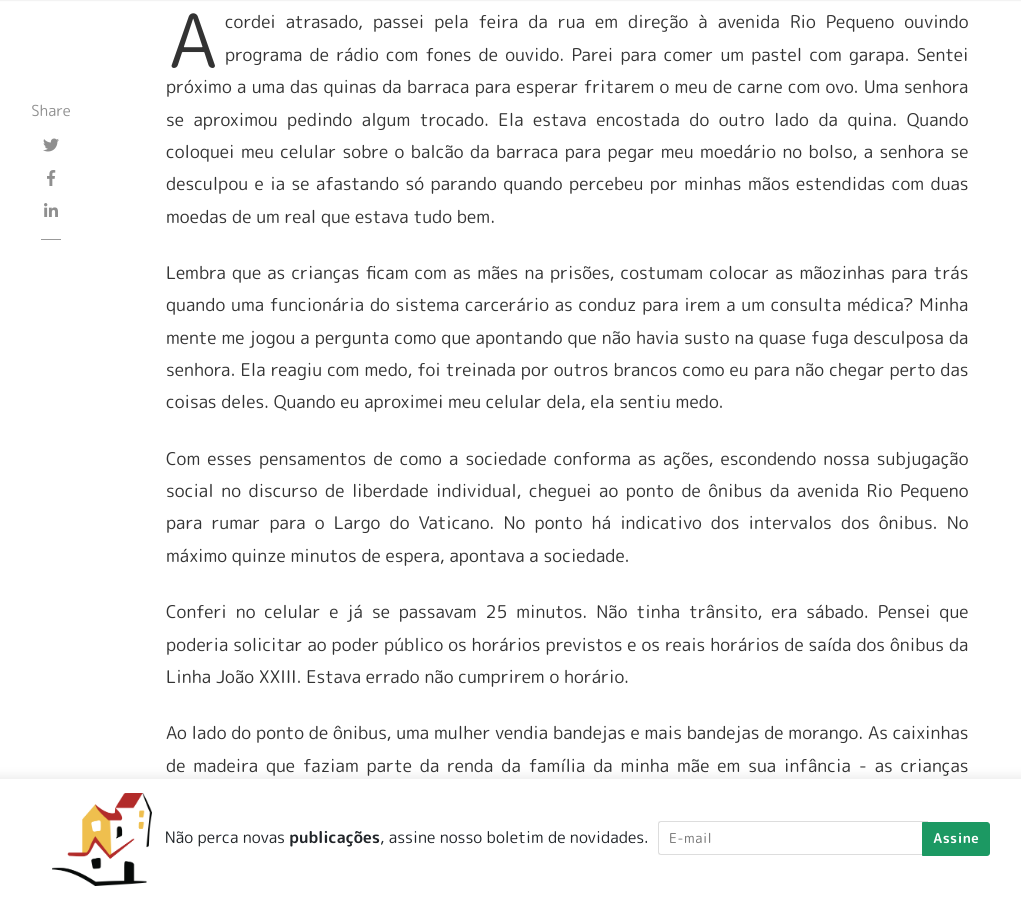
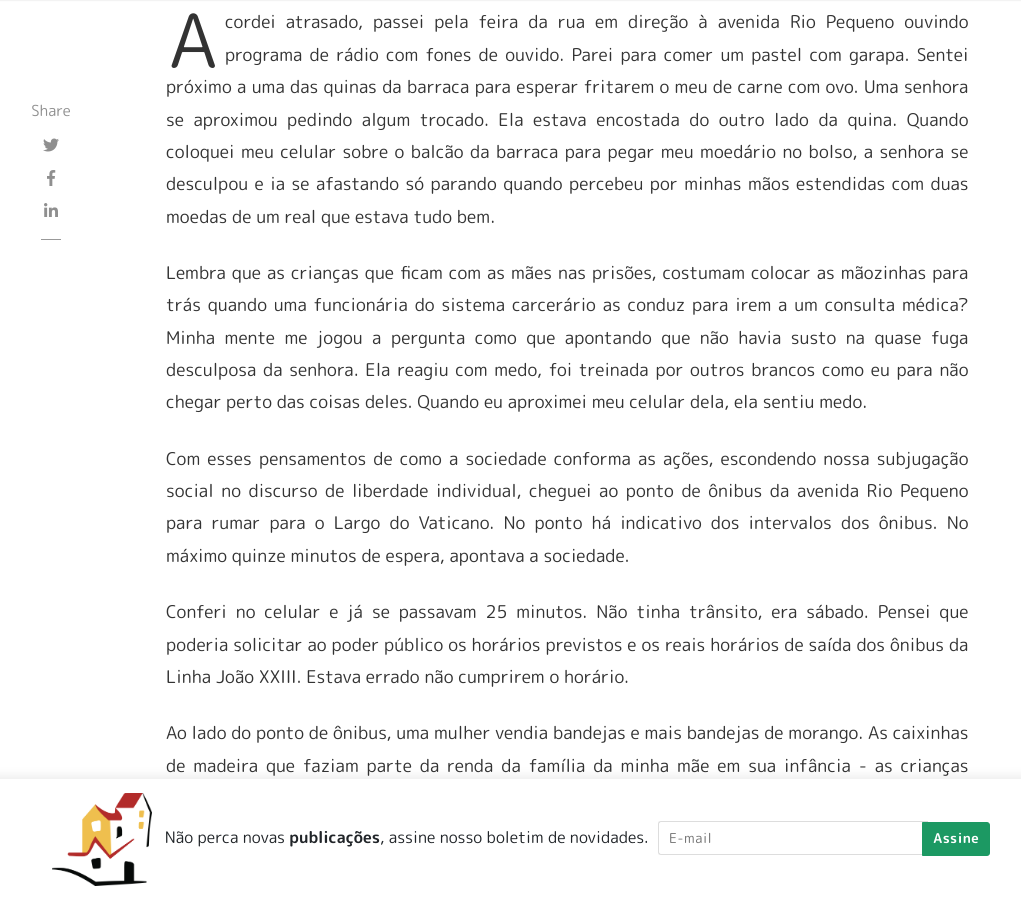
Before and after one commit to rafaelabcaffaro/republiqueta.github.io, a Jekyll site: the page built from _posts/2020-11-14-zanzar.md, in a window 1280 px wide and 900 px high, scrolled down 834 px. Shown: the whole window, without its empty margins (119-1140 px from the left). Built offline with Jekyll 4.4.1, drawn with Linux system fonts in a browser that asks for light colours; nearby versions of some CDN libraries; some web fonts are replaced; comment, search, counter and statistics services are not loaded.

Commit message:
texto: zanzar

```diff
--- a/_posts/2020-11-14-zanzar.md
+++ b/_posts/2020-11-14-zanzar.md
@@ -9,7 +9,7 @@ image: assets/images/tempo.jpg
 ---
 Acordei atrasado, passei pela feira da rua em direção à avenida Rio Pequeno ouvindo programa de rádio com fones de ouvido. Parei para comer um pastel com garapa. Sentei próximo a uma das quinas da barraca para esperar fritarem o meu de carne com ovo. Uma senhora se aproximou pedindo algum trocado. Ela estava encostada do outro lado da quina. Quando coloquei meu celular sobre o balcão da barraca para pegar meu moedário no bolso, a senhora se desculpou e ia se afastando só parando quando percebeu por minhas mãos estendidas com duas moedas de um real que estava tudo bem.
 
-Lembra que as crianças ficam com as mães na prisões, costumam colocar as mãozinhas para trás quando uma funcionária do sistema carcerário as conduz para irem a um consulta médica? Minha mente me jogou a pergunta como que apontando que não havia susto na quase fuga desculposa da senhora. Ela reagiu com medo, foi treinada por outros brancos como eu para não chegar perto das coisas deles. Quando eu aproximei meu celular dela, ela sentiu medo.
+Lembra que as crianças que ficam com as mães nas prisões, costumam colocar as mãozinhas para trás quando uma funcionária do sistema carcerário as conduz para irem a um consulta médica? Minha mente me jogou a pergunta como que apontando que não havia susto na quase fuga desculposa da senhora. Ela reagiu com medo, foi treinada por outros brancos como eu para não chegar perto das coisas deles. Quando eu aproximei meu celular dela, ela sentiu medo.
 
 Com esses pensamentos de como a sociedade conforma as ações, escondendo nossa subjugação social no discurso de liberdade individual, cheguei ao ponto de ônibus da avenida Rio Pequeno para rumar para o Largo do Vaticano. No ponto há indicativo dos intervalos dos ônibus. No máximo quinze minutos de espera, apontava a sociedade.
 
```
